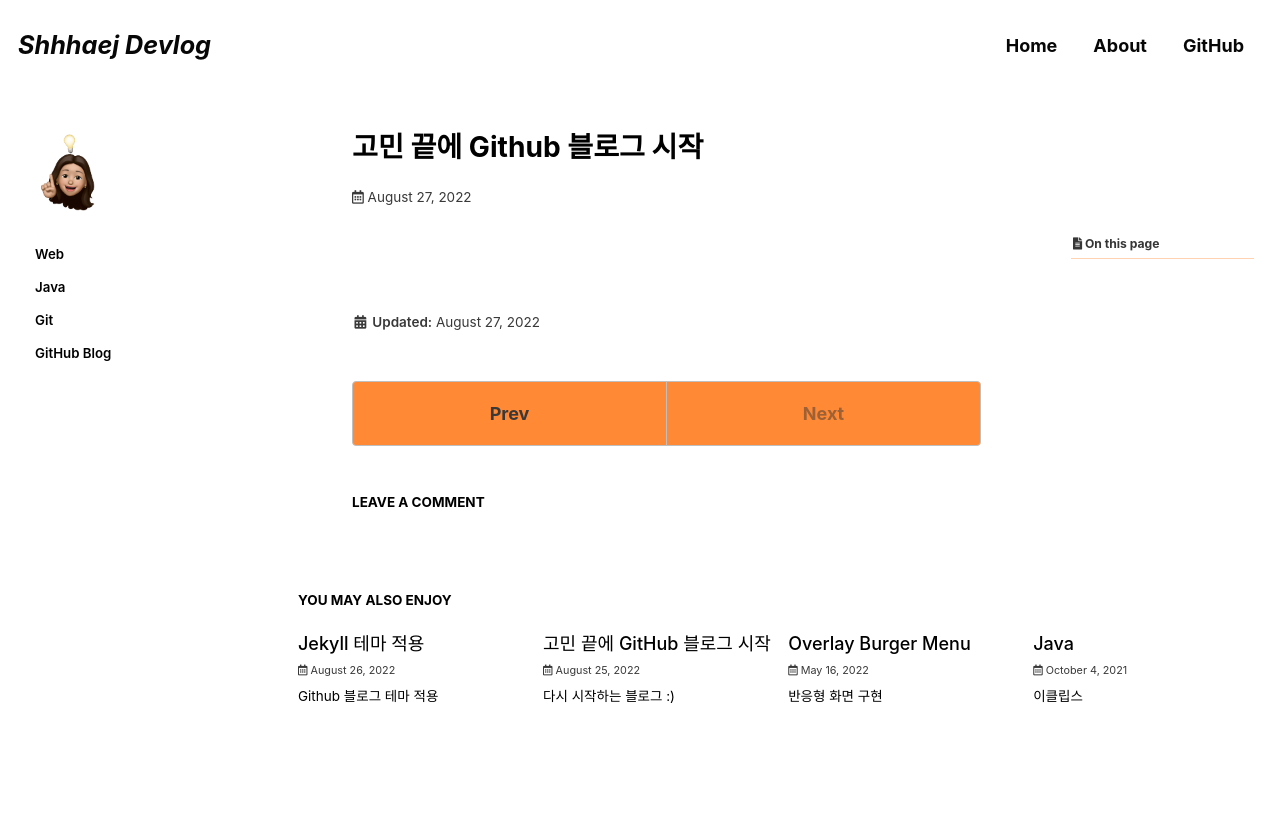
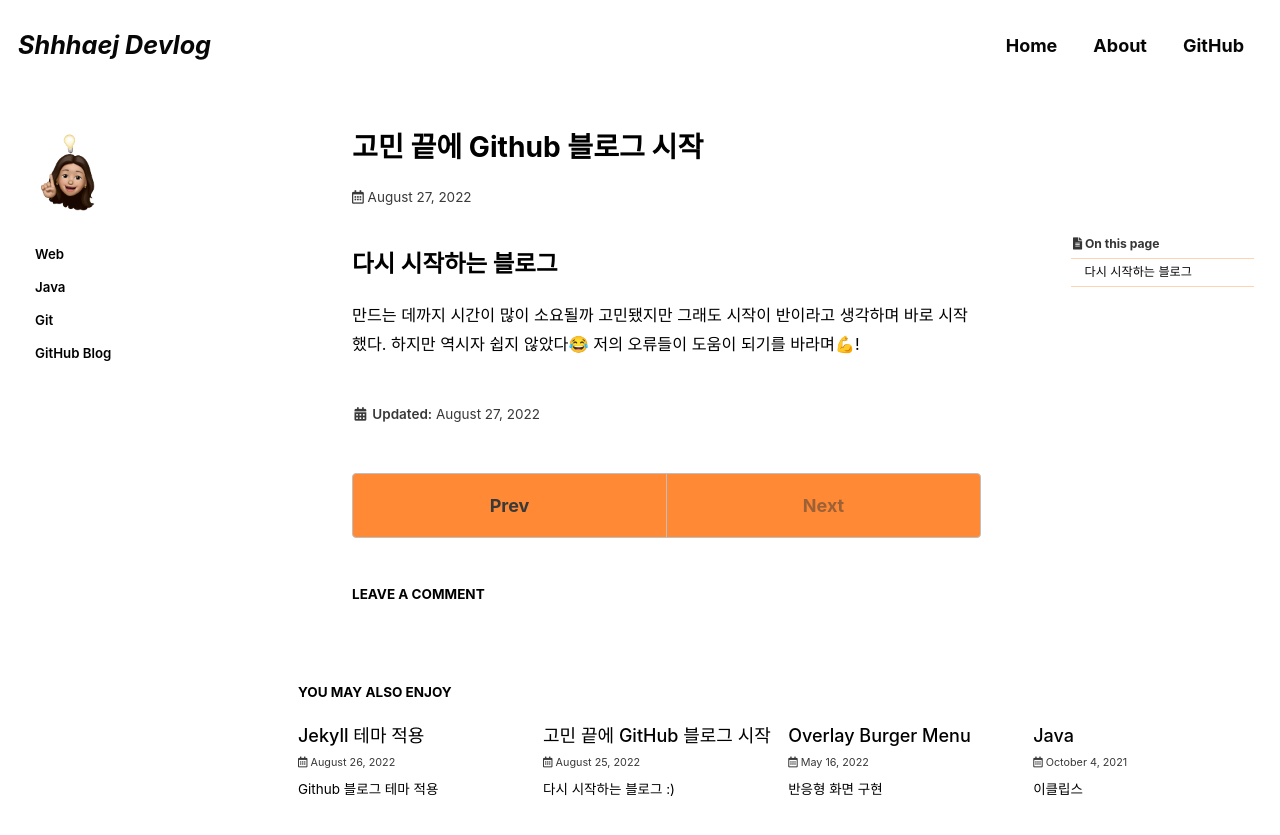
Before and after one commit to shhhaej/shhhaej.github.io, a Jekyll site: the page built from _posts/2022-08-27-github-blog.md, in a window 1280 px wide and 900 px high. Shown: the top 835 px of the window. Built offline with Jekyll 4.4.1, drawn with Linux system fonts in a browser that asks for light colours; cached includes are drawn as plain includes; some web fonts are replaced; comment, search, counter and statistics services are not loaded.

Commit message:
recommit.

```diff
--- a/_posts/2022-08-27-github-blog.md
+++ b/_posts/2022-08-27-github-blog.md
@@ -3,9 +3,9 @@ title: "고민 끝에 Github 블로그 시작"
 excerpt: "다시 시작하는 블로그 :)"
 
 categorise:
- - Github Blog
+ - GitHub Blog
 tags:
- - [Github Blog, Git, 깃허브 블로그]
+ - [GitHub Blog, Git, 깃허브 블로그]
 
 permalink: /github-blog/
 
@@ -16,3 +16,9 @@ date: 2022-08-27
 last_modified_at: 2022-08-27
 
 ---
+
+## 다시 시작하는 블로그
+
+만드는 데까지 시간이 많이 소요될까 고민됐지만
+그래도 시작이 반이라고 생각하며 바로 시작했다.
+하지만 역시자 쉽지 않았다😂 저의 오류들이 도움이 되기를 바라며💪!
```
